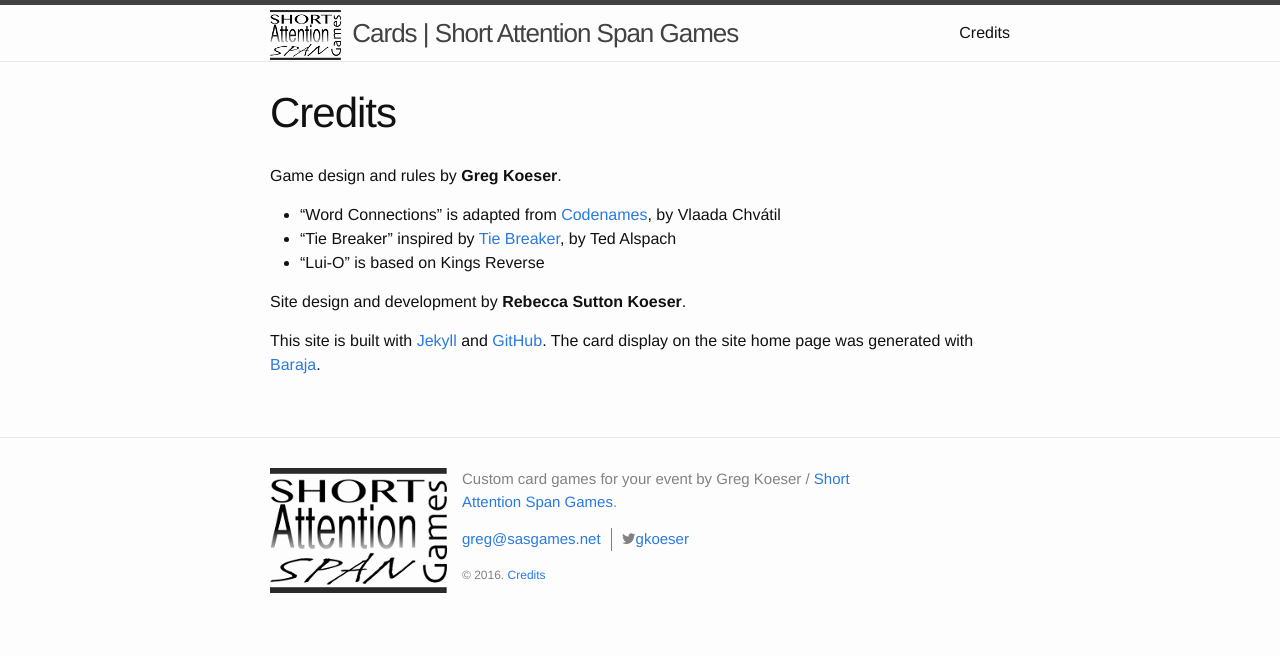
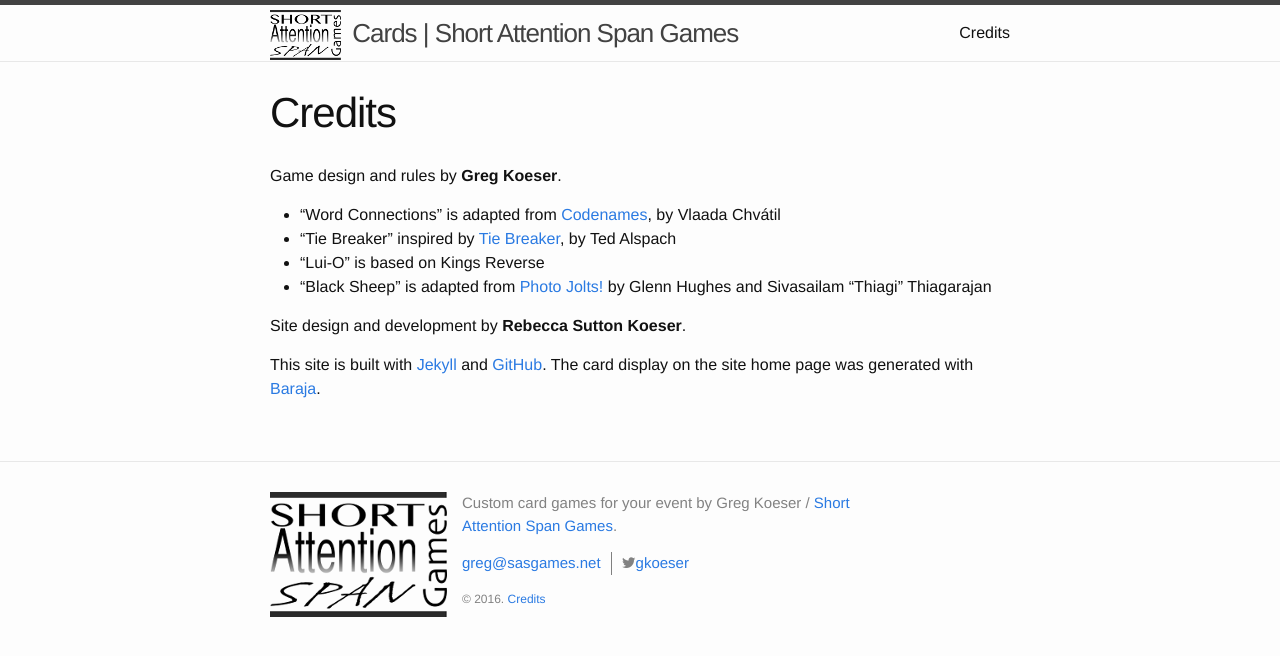
Before and after one commit to rlskoeser/sasgames-cards, a Jekyll site: the page built from credits.md, in a window 1280 px wide. Shown: the top 656 px of the page. Built offline with Jekyll 4.4.1, drawn with Linux system fonts in a browser that asks for light colours; nearby versions of some CDN libraries.

Commit message:
Add credit note for black sheep

```diff
--- a/credits.md
+++ b/credits.md
@@ -9,6 +9,8 @@ Game design and rules by **Greg Koeser**.
 * “Word Connections” is adapted from [Codenames](https://boardgamegeek.com/boardgame/178900/codenames), by Vlaada Chvátil
 * “Tie Breaker” inspired by [Tie Breaker](https://boardgamegeek.com/boardgame/96672/tiebreaker), by Ted Alspach
 * “Lui-O” is based on Kings Reverse
+* “Black Sheep” is adapted from
+  [Photo Jolts!](http://www.amazon.com/Image-based-Activities-Increase-Creativity-Conversation-ebook/dp/B00D2ZHW92) by Glenn Hughes and Sivasailam “Thiagi” Thiagarajan
 
 Site design and  development by **Rebecca Sutton Koeser**.
 
```
